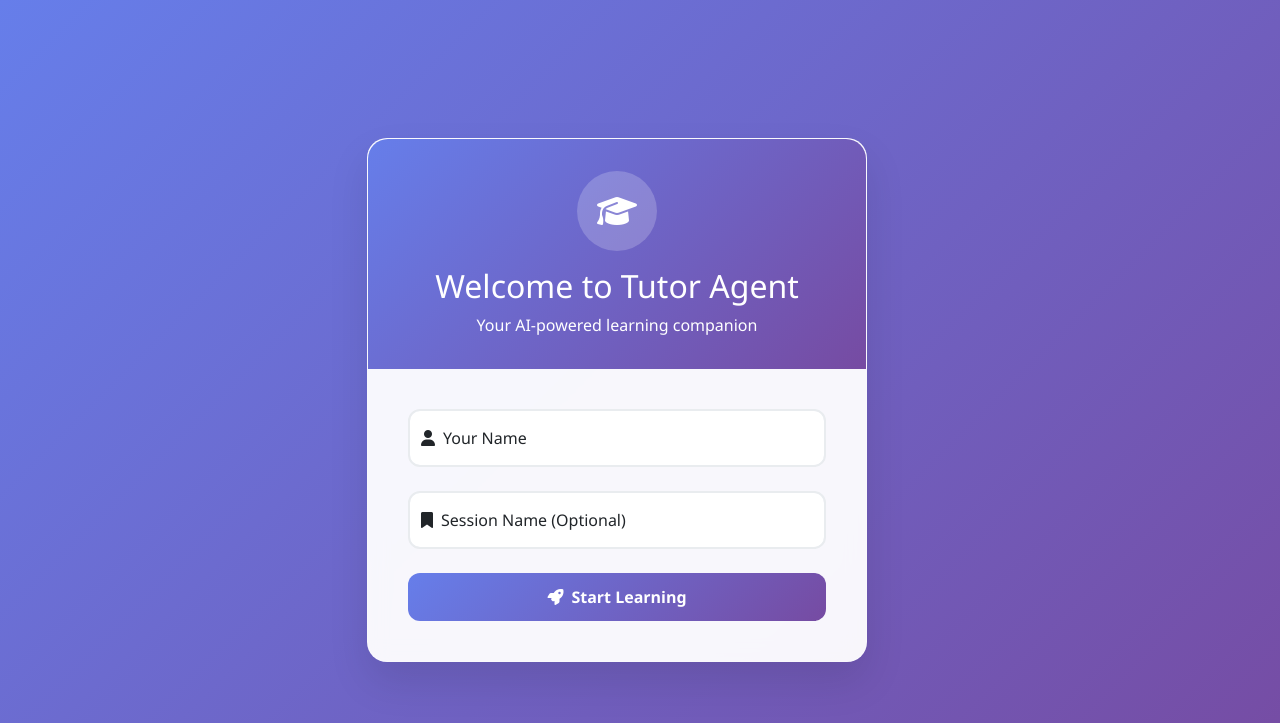
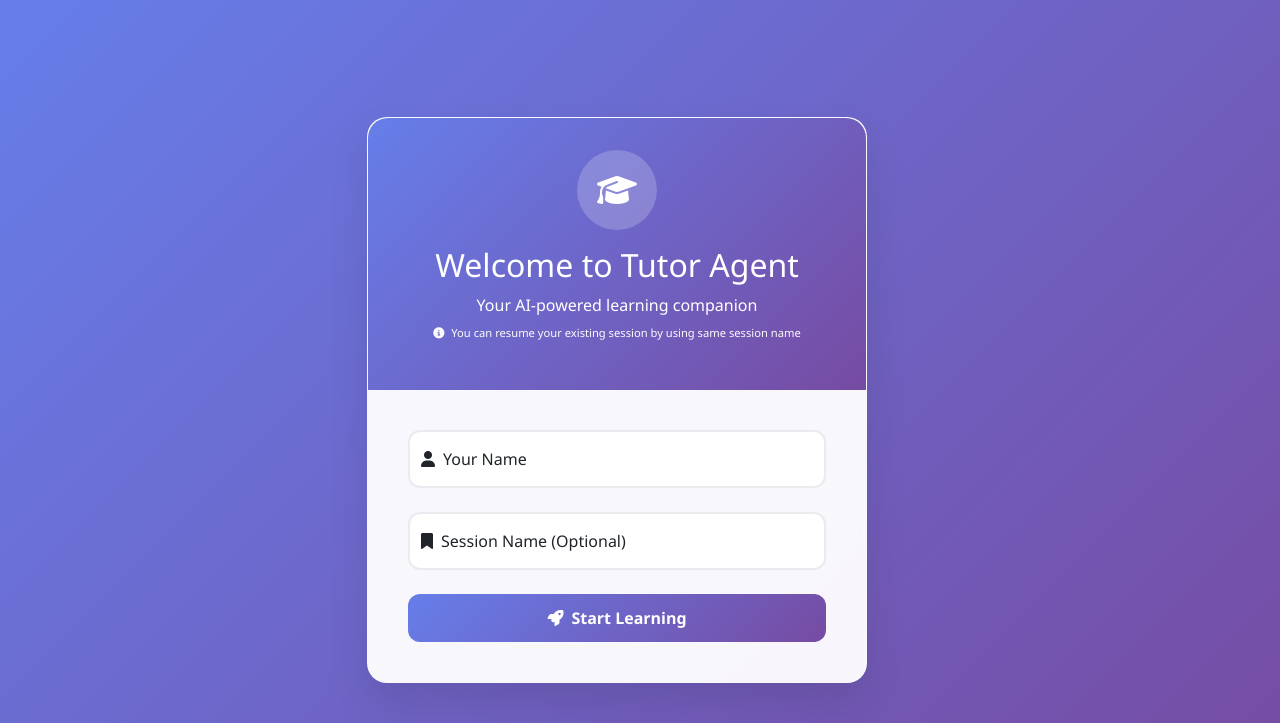
Before and after one commit to ACakshay/tutor-agent, a Python web app: template templates/index.html in a window 1280 px wide. Shown: the top 723 px of the page. Run offline with Jinja, Linux system fonts and the light colour scheme; the template is opened without the code that fills it, so the values that code supplies are empty; some libraries are stand-ins or nearby versions.

Commit message:
updated agent prompt and added UI instruction

```diff
--- a/templates/index.html
+++ b/templates/index.html
@@ -91,6 +91,11 @@
             border-radius: 12px;
             border: none;
         }
+        .instruction{
+            font-size: 0.7rem;
+            color:rgb(251, 251, 251);
+            margin-top: 0.5rem;
+        }
     </style>
 </head>
 <body>
@@ -105,6 +110,10 @@
                             </div>
                             <h2 class="mb-2">Welcome to Tutor Agent</h2>
                             <p class="mb-0">Your AI-powered learning companion</p>
+                            <p class="instruction">
+                                <i class="fas fa-info-circle me-1"></i>
+                                You can resume your existing session by using same session name
+                            </p>
                         </div>
                         <div class="welcome-body">
                             <div id="alertContainer"></div>
--- a/tutor_agent/agent.py
+++ b/tutor_agent/agent.py
@@ -13,7 +13,7 @@ root_agent = Agent(
         "Agent to answer questions academic questions about Physics, Mathematics and Chemistry"
     ),
     instruction=(
-        """You are a helpful agent who uses the relevant sub-agent to answer user questions about physics, mathematics and mathematics.
+        """You are a very smart helpful agent who uses the relevant sub-agent to answer user questions about physics, mathematics and mathematics.
         For any questions which are surely outside of academics and not related to any of the mentioned subject and you are sure that it's not of your capabilities, you should respond with 'I can not help with this question, Please ask question related to Maths,physics or chemistry'.
         Make sure that only reject the query if it's not even remotely related to the subjects, otherwise you should try to answer it using the relevant subagent.
         Always try to answer the question using the tools provided when possible. If you are unable to answer the question then transfer it to relevant agent."""
```
